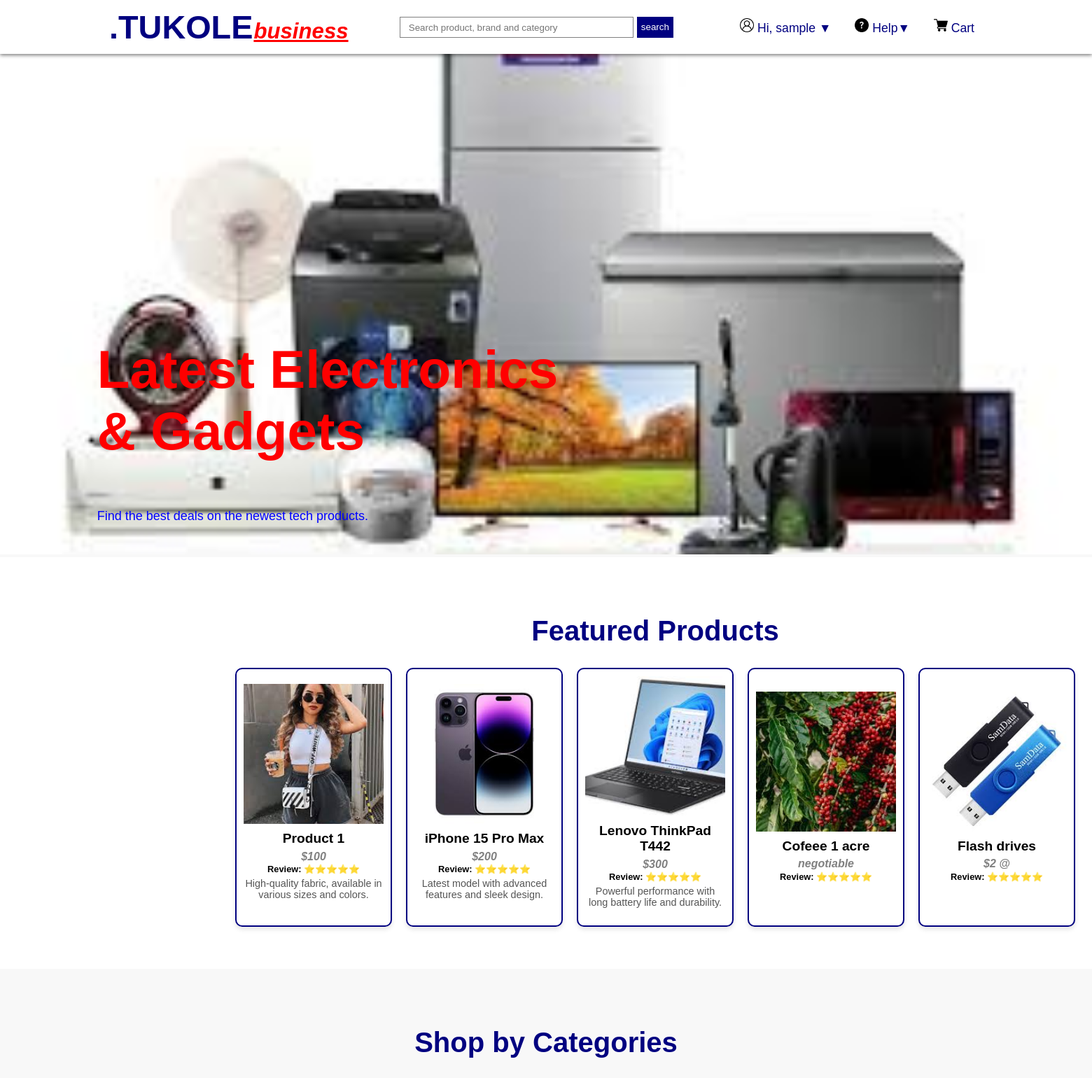
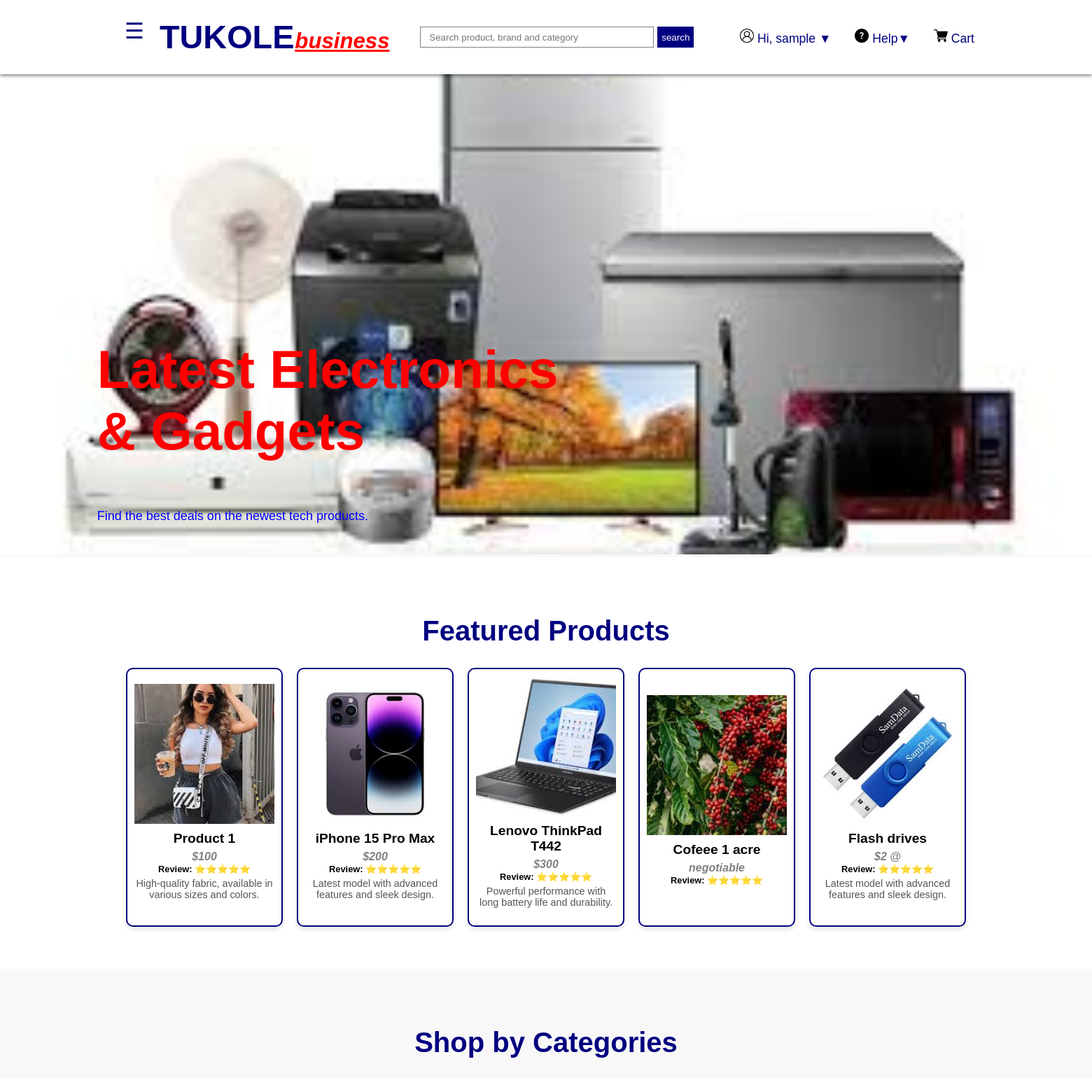
Before and after one commit to shanon082/E-commerce, a PHP site: page / in a window 1560 px wide; the page is wider, and only the part inside the window is pictured. Shown: the top 1540 px of that part at 70% size. Run offline with PHP 8.4, Linux system fonts and the light colour scheme; the visitor is signed in with stand-in values (Sample User, id 1); some libraries are stand-ins or nearby versions.

Commit message:
E-commerce project php

```diff
--- a/index.css
+++ b/index.css
@@ -3,6 +3,7 @@ body {
     margin: 0;
     padding: 0;
     background-color: #f8f8f8;
+    overflow-x: hidden;
 }
 /*=============================================================== header =========================================================================*/
 .navbar {
@@ -43,6 +44,16 @@ body {
     background-color: navy;
     color: white;
     cursor: pointer;
+}
+
+.dropdown .menu{
+    outline: none;
+    color: navy;
+    background-color: white;
+    border: none;
+    cursor: pointer;
+    font-size: 2vw;
+    margin-top: 5px;
 }
 
 .brand {
@@ -351,7 +362,6 @@ body {
     align-items: center;
     justify-content: center;
     padding: 50px 10vw;
-    width: 100vw;
     text-align: center;
     background-color: white;
 }
@@ -413,7 +423,7 @@ body {
     align-items: center;
     max-width: 100%;
     margin: auto;
-    overflow-x: auto;
+    overflow-x: hidden;
 }
 
 .featured-slides {
--- a/index.php
+++ b/index.php
@@ -1,5 +1,6 @@
 <!DOCTYPE html>
 <html lang="en">
+
 <head>
   <meta charset="UTF-8" />
   <link rel="shortcut icon" href="./images/logo.png" type="image/x-icon" />
@@ -14,7 +15,22 @@
   <header>
     <!-- header -->
     <nav class="navbar">
-        <h2 class="brand">.TUKOLE <span>business</span></h2>
+      <ul class="nav-links">
+        <li class="dropdown"><a class="menu">☰</a>
+          <ul class="dropdown-menu">
+            <li><a href="#">Home</a></li>
+            <li><a href="#">Products</a></li>
+            <li><a href="#">About</a></li>
+            <li><a href="#">Contact</a></li>
+            <li><a href="#">Services</a></li>
+            <li><a href="#">Blog</a></li>
+            <li><a href="#">FAQ</a></li>
+            <li><a href="#">Cart</a></li>
+            <li><a href="#">Account</a></li>
+          </ul>
+        </li>
+        <li><h2 class="brand">TUKOLE <span>business</span></h2></li>
+      </ul>
       <button class="menu-toggle" onclick="toggleMenu()">☰</button>
       <div class="search-section">
         <div class="sec">
@@ -23,8 +39,7 @@
             type="search"
             name="search"
             id=""
-              placeholder="Search product, brand and category"
-            />
+            placeholder="Search product, brand and category" />
         </div>
         <button type="submit">search</button>
       </div>
@@ -33,6 +48,12 @@
           <?php if (isset($_SESSION['username'])): ?>
             <a href="#"><img src="./images/account.png" alt="" style="width: 20px;"> Hi, <?php echo $_SESSION['username']; ?> ▼</a>
             <ul class="dropdown-menu">
+              <li><a href="#"><i></i>My Account</a></li>
+              <li><a href="#"><i></i>Orders</a></li>
+              <li><a href="#"><i></i>Inbox</a></li>
+              <li><a href="#"><i></i>Wishlist</a></li>
+              <li><a href="#"><i></i>Vouchers</a></li>
+              <hr>
               <li><a href="./login_and_signup/logout.php">Logout</a></li>
             </ul>
           <?php else: ?>
@@ -56,7 +77,7 @@
         </li>
         <li><a href="#"><img src="./images/cart.png" alt="" style="width: 20px;"> Cart</a></li>
       </ul>
-      </nav>
+      </na>
   </header>
   <!-- slider images -->
   <section class="slideshow-container">
@@ -123,12 +144,14 @@
           <h4>Cofeee 1 acre</h4>
           <h5>negotiable</h5>
           <h6>Review: ⭐⭐⭐⭐⭐</h6>
+          <p></p>
         </div>
         <div class="card">
           <img src="./images/flash.png" alt="" />
           <h4>Flash drives</h4>
           <h5>$2 @</h5>
           <h6>Review: ⭐⭐⭐⭐⭐</h6>
+          <p>Latest model with advanced features and sleek design.</p>
         </div>
       </div>
       <!-- <button class="prev" onclick="prevFeaturedSlide()">&#10094;</button>
@@ -257,4 +280,5 @@
   </section>
   <script src="script.js"></script>
 </body>
+
 </html>
--- a/script.js
+++ b/script.js
@@ -1,4 +1,5 @@
 let slideIndex = 0;
+let slideTimeout;
 showSlides();
 
 function showSlides() {
@@ -11,10 +12,11 @@ function showSlides() {
         slideIndex = 1;
     }
     slides[slideIndex - 1].style.display = "block";
-    setTimeout(showSlides, 10000);
+    slideTimeout = setTimeout(showSlides, 10000);
 }
 
 function changeSlide(n) {
+    clearTimeout(slideTimeout);
     slideIndex += n;
     let slides = document.getElementsByClassName("slide");
     if (slideIndex > slides.length) {
@@ -26,10 +28,40 @@ function changeSlide(n) {
         slides[i].style.display = "none";
     }
     slides[slideIndex - 1].style.display = "block";
+    slideTimeout = setTimeout(showSlides, 10000);
 }
 
+// let featuredSlideIndex = 0;
+// showFeaturedSlides();
 
-function toggleMenu() {
-    let navLinks = document.getElementById("nav-links");
-    navLinks.classList.toggle("show");
-}
+// function showFeaturedSlides() {
+//     let slides = document.getElementsByClassName("featured-slides")[0].children;
+//     for (let i = 0; i < slides.length; i++) {
+//         slides[i].style.display = "none";
+//     }
+//     featuredSlideIndex++;
+//     if (featuredSlideIndex > slides.length) {
+//         featuredSlideIndex = 1;
+//     }
+//     slides[featuredSlideIndex - 1].style.display = "block";
+//     setTimeout(showFeaturedSlides, 10000);
+// }
+
+// function changeFeaturedSlide(n) {
+//     featuredSlideIndex += n;
+//     let slides = document.getElementsByClassName("featured-slides")[0].children;
+//     if (featuredSlideIndex > slides.length) {
+//         featuredSlideIndex = 1;
+//     } else if (featuredSlideIndex < 1) {
+//         featuredSlideIndex = slides.length;
+//     }
+//     for (let i = 0; i < slides.length; i++) {
+//         slides[i].style.display = "none";
+//     }
+//     slides[featuredSlideIndex - 1].style.display = "block";
+// }
+
+// function toggleMenu() {
+//     let navLinks = document.getElementById("nav-links");
+//     navLinks.classList.toggle("show");
+// }
```
Lines whose indentation alone changed are shown as unchanged.
